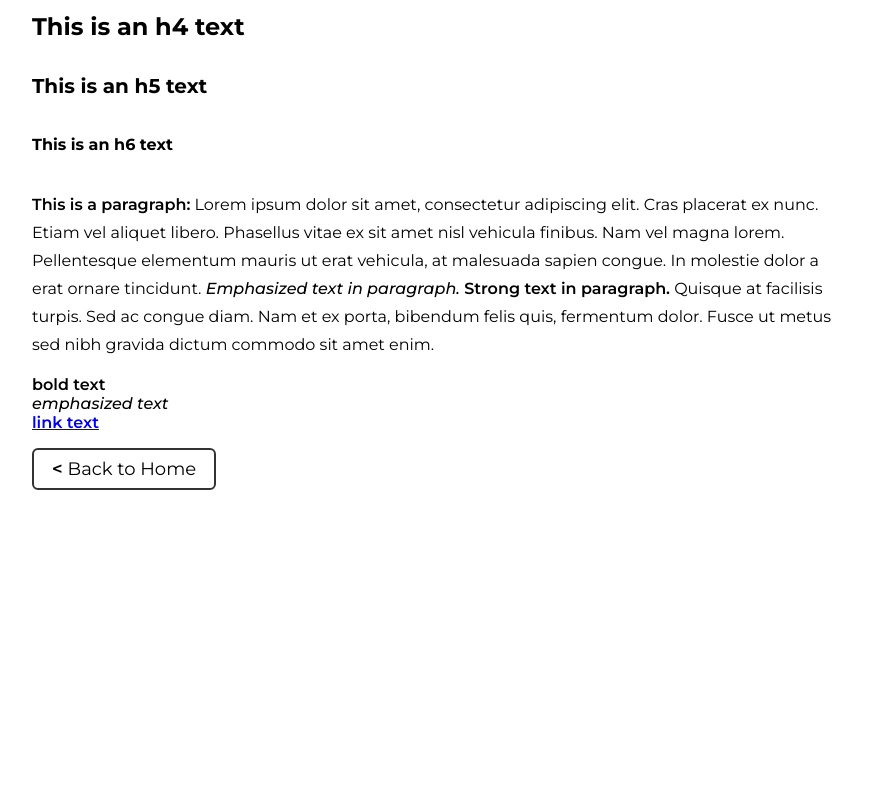
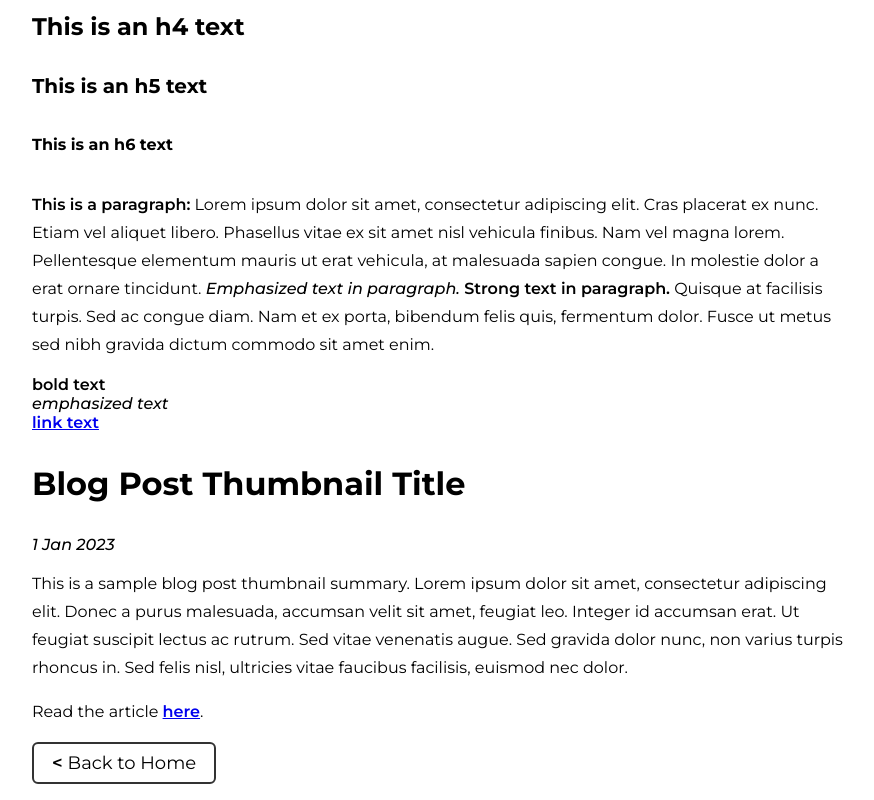
Before and after one commit to szabikr/szabi-space, a Next.js app: page /component-library in a window 1280 px wide. Shown: the part 265-1065 px from the top of the page, without its empty margins (198-1072 px from the left). Before the commit the page ends 800 px from the top, so only its background shows below. Built offline with nearby package versions, Linux system fonts and the light colour scheme.

Commit message:
Implementd thumbnail component that displays mock data

```diff
--- /dev/null
+++ b/src/components/blog-post-thumbnails.jsx
@@ -0,0 +1,25 @@
+import Link from 'next/link'
+import { formatDate } from '../utils'
+
+export default function BlogPostThumbnails({ thumbnails }) {
+  return (
+    <>
+      {thumbnails.map((thumbnail) => (
+        <section>
+          <h3>{thumbnail.title}</h3>
+          <div>
+            <em>{formatDate(thumbnail.date)}</em>
+          </div>
+          <p>{thumbnail.summary}</p>
+          <p>
+            Read the article{' '}
+            <Link href={thumbnail.url}>
+              <a>here</a>
+            </Link>
+            .
+          </p>
+        </section>
+      ))}
+    </>
+  )
+}
--- a/src/data.js
+++ b/src/data.js
@@ -92,3 +92,13 @@ export const sandboxes = [
     repoLink: 'https://github.com/szabikr/sandbox-css',
   },
 ]
+
+export const mockBlogThumbnails = [
+  {
+    title: 'Blog Post Thumbnail Title',
+    date: '2023-01-01',
+    summary:
+      'This is a sample blog post thumbnail summary. Lorem ipsum dolor sit amet, consectetur adipiscing elit. Donec a purus malesuada, accumsan velit sit amet, feugiat leo. Integer id accumsan erat. Ut feugiat suscipit lectus ac rutrum. Sed vitae venenatis augue. Sed gravida dolor nunc, non varius turpis rhoncus in. Sed felis nisl, ultricies vitae faucibus facilisis, euismod nec dolor.',
+    url: '/',
+  },
+]
--- a/src/pages/component-library.js
+++ b/src/pages/component-library.js
@@ -1,6 +1,8 @@
+import { mockBlogThumbnails } from '../data'
 import BackToHomeButton from '../components/back-to-home-button'
+import BlogPostThumbnails from '../components/blog-post-thumbnails'
 
-export default function ComponentLibrary() {
+export default function ComponentLibrary({ blogThumbnails }) {
   return (
     <>
       <main>
@@ -36,8 +38,18 @@ export default function ComponentLibrary() {
           <a href="https://szabi.space">link text</a>
         </div>
 
+        <BlogPostThumbnails thumbnails={blogThumbnails} />
+
         <BackToHomeButton />
       </main>
     </>
   )
 }
+
+export async function getStaticProps(context) {
+  return {
+    props: {
+      blogThumbnails: mockBlogThumbnails,
+    },
+  }
+}
--- /dev/null
+++ b/src/utils/index.js
@@ -0,0 +1,19 @@
+const months = [
+  'Jan',
+  'Feb',
+  'Mar',
+  'Apr',
+  'May',
+  'Jun',
+  'Jul',
+  'Aug',
+  'Sep',
+  'Oct',
+  'Nov',
+  'Dec',
+]
+
+export function formatDate(date) {
+  const d = new Date(date)
+  return `${d.getDate()} ${months[d.getMonth()]} ${d.getFullYear()}`
+}
```
